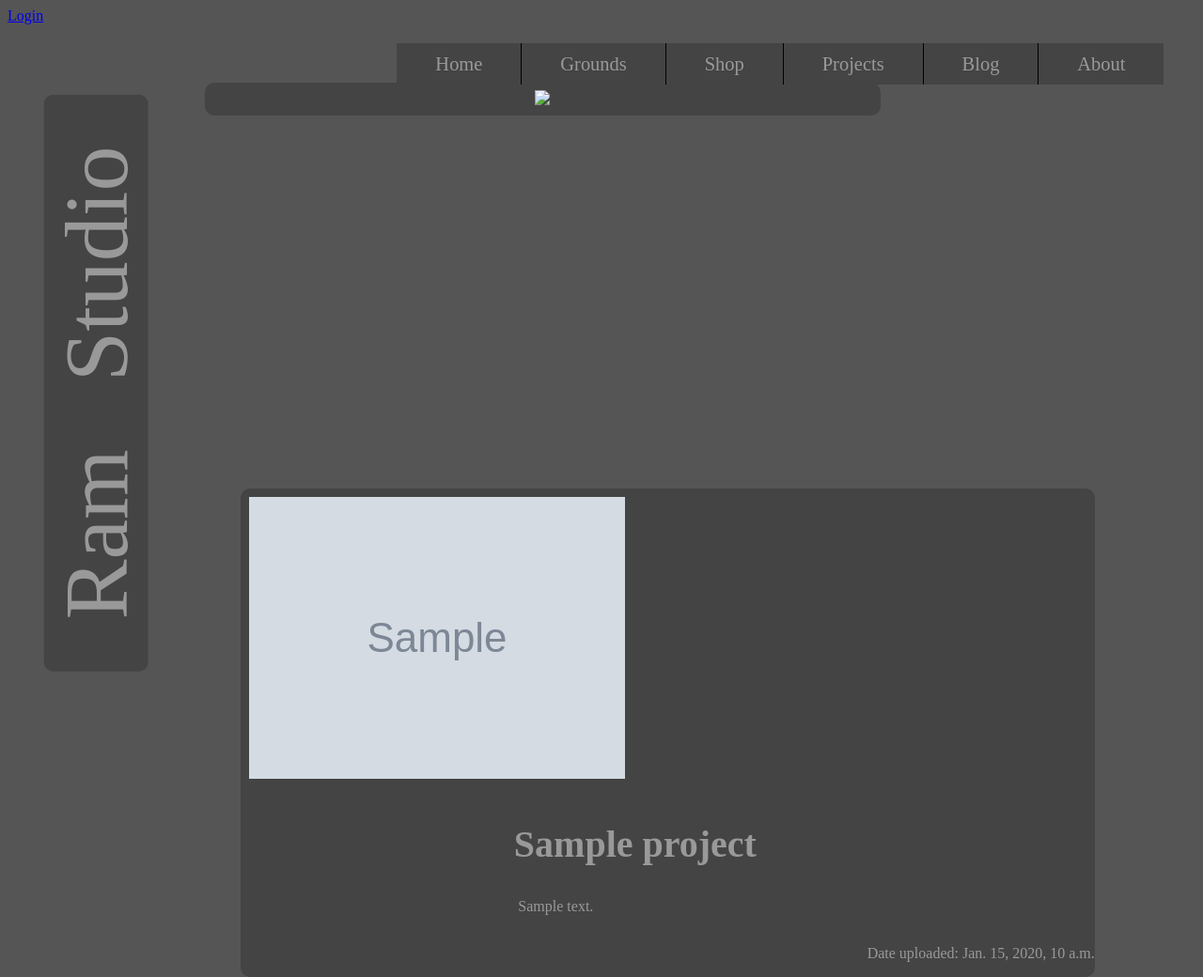
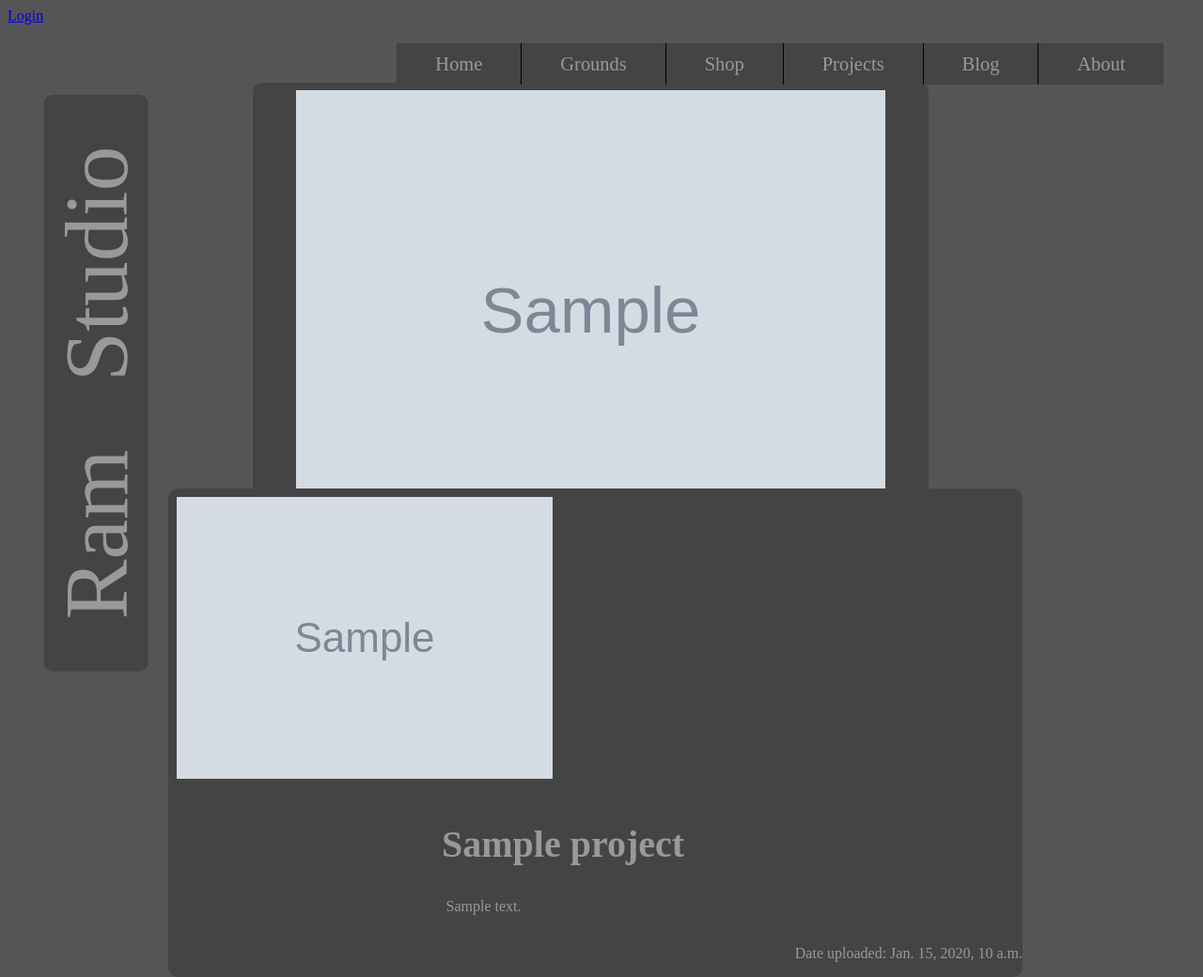
Before and after one commit to Woojgh/RaMStudio, a Django app: template ramstudio/projects/templates/project_detail.html in a window 1280 px wide. Shown: the whole page at 94% size. Run offline with Django 3.2, Linux system fonts and the light colour scheme; the template is opened without the code that fills it: most values are stand-ins (such as "Sample title", 1, 10 or a date in 2020); grey boxes marked "Sample" are stand-in pictures; parts of the project's set-up code (start-up, migrations or seed data) failed here and were passed over; some libraries are stand-ins or nearby versions.

Commit message:
trying to fix javascript for image selection

```diff
--- a/ramstudio/projects/templates/project_detail.html
+++ b/ramstudio/projects/templates/project_detail.html
@@ -2,12 +2,12 @@
 {% load thumbnail %}
 {% block body %}
 <section id="project-detail-highlighted-image">
-    <img src="http://via.placeholder.com/850x540" />
+    <img id="project-selected-image" src="{{ project.cover.image.url }}" />
 </section>
 <section id="project-detail">
     <div>
         {% for photo in project.photos.all %}
-            <a href="{{ photo.image.url }}">
+            <a href="#" class="project-photo">
                 {% thumbnail photo.image "75x75" crop="center" as im %}
                 <img src="{{ im.url }}" alt="{{photo.title}}">
                 {% endthumbnail %}
--- a/ramstudio/projects/views.py
+++ b/ramstudio/projects/views.py
@@ -48,4 +48,5 @@
 
     def get_object(self):
         """Get the project object by primary key and check if is public."""
+        # import pdb;pdb.set_trace()
         return super(ProjectDetailView, self).get_object()
--- a/ramstudio/ramstudio/static/scripts/project_image_inspect.js
+++ b/ramstudio/ramstudio/static/scripts/project_image_inspect.js
@@ -0,0 +1,8 @@
+'use strict';
+
+$(document).ready(function () {
+
+    $('.project-photo').click(function () {
+        $('#project-selected-image').attr('src', '{{ project.photos.first }}');
+    });
+});
--- a/ramstudio/ramstudio/static/style/module.css
+++ b/ramstudio/ramstudio/static/style/module.css
@@ -152,19 +152,22 @@
     border-radius: 10px;
     color:#999;
     position: absolute;
-    left: 20%;
+    left: 14%;
     top: 65%;
     width: 71%;
 }
 #project-detail-highlighted-image {
     background-color: #444;
     border-radius: 10px;
-    left: 17%;
+    left: 21%;
     position: absolute;
     top: 11%;
     padding: .6%;
     width: 55%;
     text-align: center;
+}
+#project-detail-highlighted-image img {
+    width: 89%;
 }
 #project-detail div {
     padding:1%;
--- a/ramstudio/ramstudio/templates/base.html
+++ b/ramstudio/ramstudio/templates/base.html
@@ -62,6 +62,7 @@
       {% endblock %}
       <script src="https://cdnjs.cloudflare.com/ajax/libs/jquery/3.2.1/jquery.min.js"></script>
       <script src="{% static 'scripts/nav.js' %}"></script>
+      <script src="{% static 'scripts/project_image_inspect.js' %}"></script>
     </footer>
   </body>
 </html>
```
